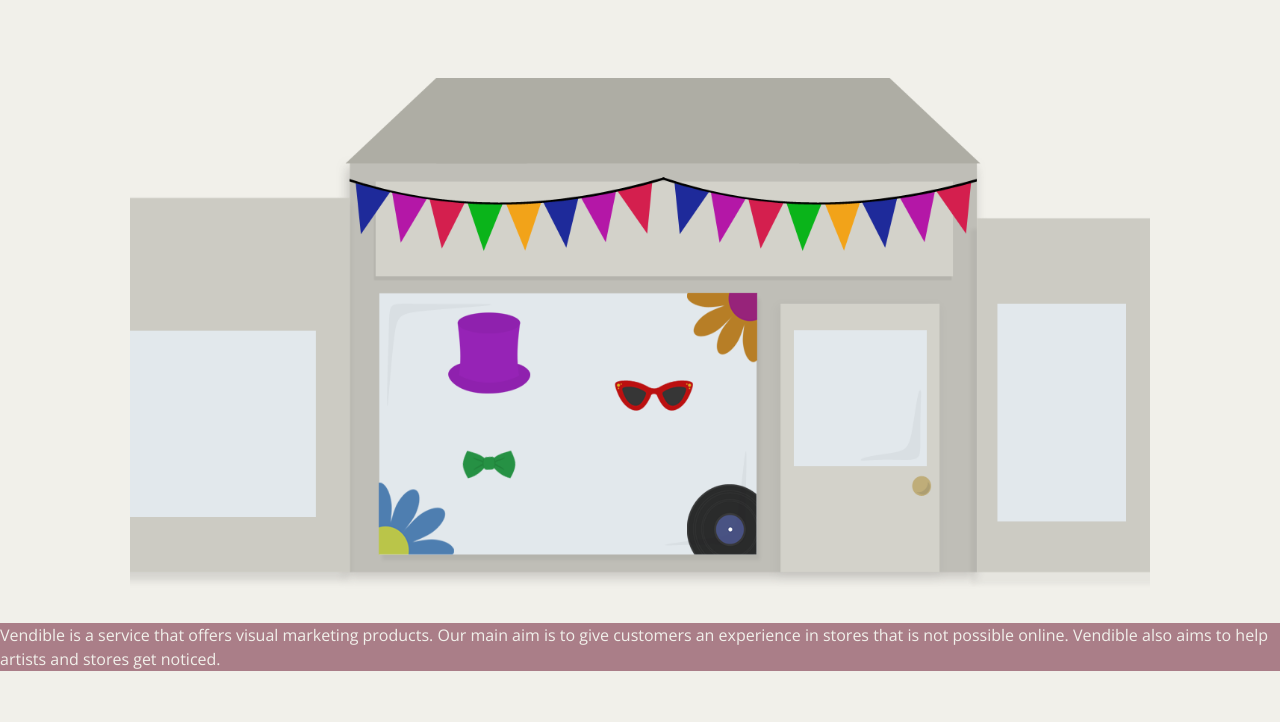
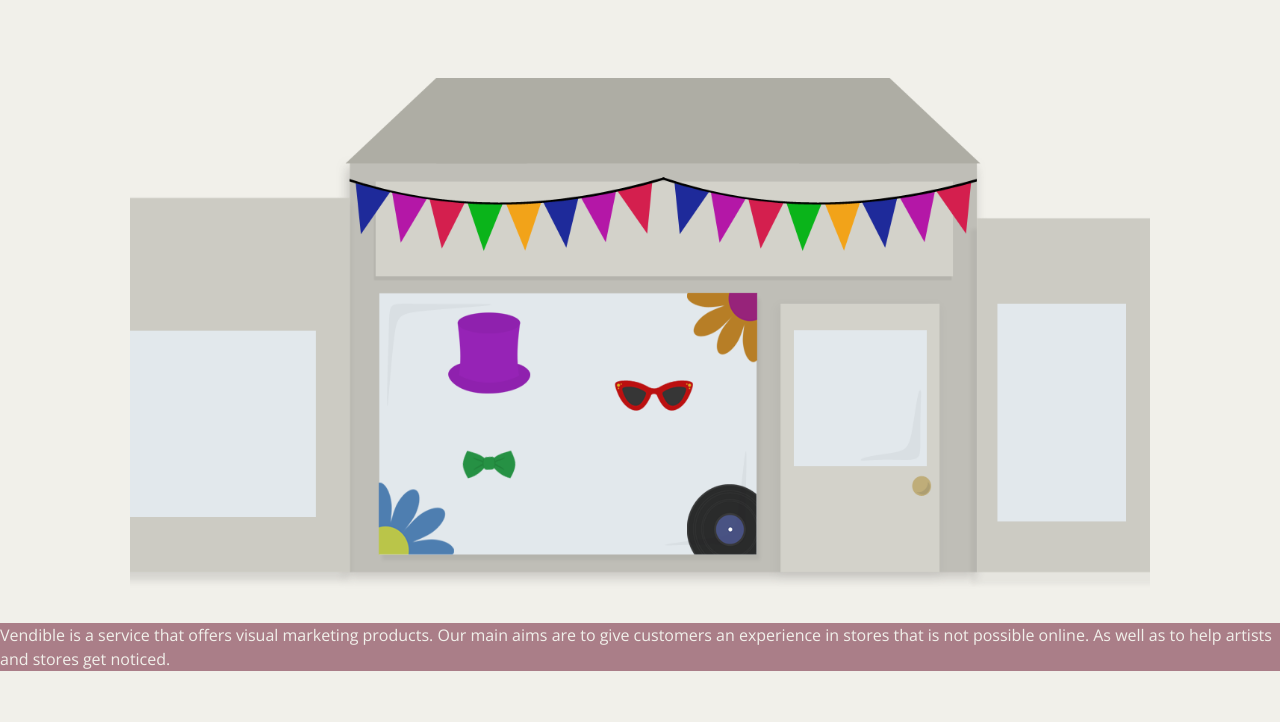
Before and after one commit to nicoleee/vendible, a PHP site: page / in a window 1280 px wide. Shown: the part 319-1041 px from the top of the page. Run offline with PHP 8.4, Linux system fonts and the light colour scheme.

Commit message:
Text on homepage changed

```diff
--- a/index.php
+++ b/index.php
@@ -38,8 +38,8 @@ include './parts/header.php';
 <div class="full background--purple">
   <div class="text-container">
   <p class="text--grey">
-  Vendible is a service that offers visual marketing products. Our main aim is to give customers an experience in stores that is not
-  possible online. Vendible also aims to help artists and stores get noticed.
+  Vendible is a service that offers visual marketing products. Our main aims are to give customers an experience in stores that is not
+  possible online. As well as to help artists and stores get noticed.
   </p>
 </div>
 </div>
```
